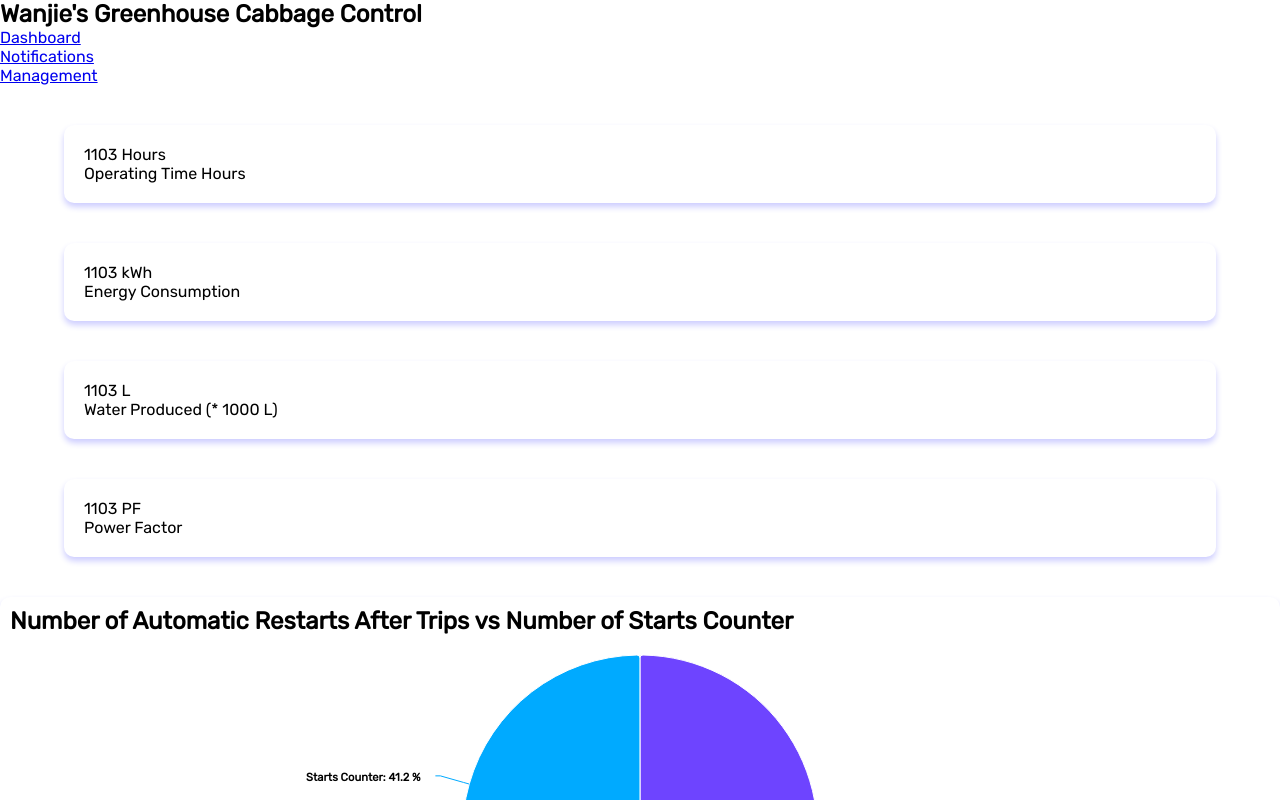
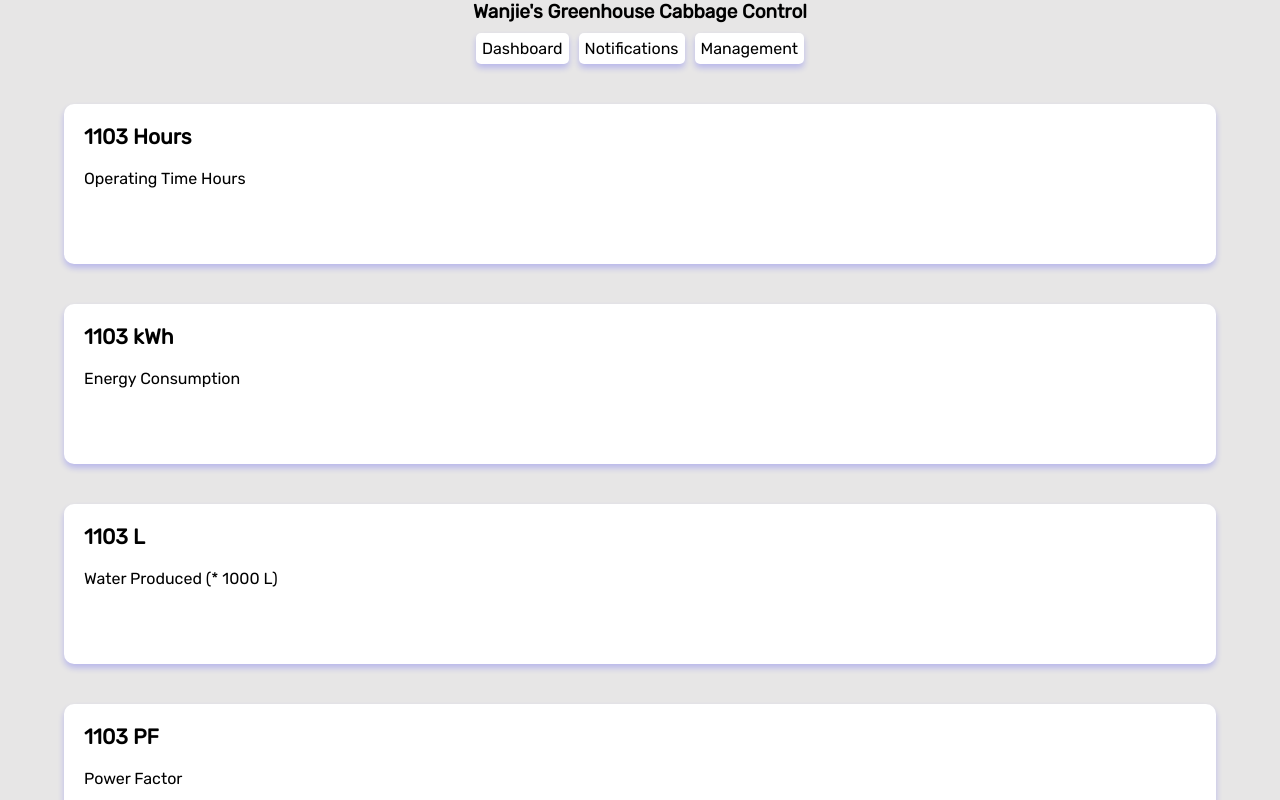
Before and after one commit to Team-Songa-Songa/IOT-Frontend, a React (Create React App) app: page /dashboard in a window 1280 px wide. Shown: the top 800 px of the page. Built offline with nearby package versions, Linux system fonts and the light colour scheme; a web font is replaced by a local one.

Commit message:
underway with the dashboard-  done

```diff
--- a/src/components/Admin/singleSite Dashboard/singleSite.css
+++ b/src/components/Admin/singleSite Dashboard/singleSite.css
@@ -1,3 +1,39 @@
+.single-site {
+  width: 100%;
+  min-height: 100vh;
+  background-color: rgb(231, 230, 230);
+}
+
+.single-site-h1 {
+  font-size: 19px;
+  text-align: center;
+}
+
+.minor-navs {
+  display: flex;
+  flex-direction: row;
+  gap: 10px;
+  margin-top: 10px;
+  justify-content: center;
+}
+
+/* Minor navigation item styling */
+.minor-navs-inner {
+  width: 100%;
+  background-color: white;
+  padding: 6px;
+  border-radius: 5px;
+  cursor: pointer;
+  box-shadow: 0px 4px 6px rgba(0, 0, 255, 0.2); /* Bluish box shadow */
+  transition: all 0.3s ease-in-out;
+}
+
+/* Link styling */
+.minor-navs-inner-p {
+  text-decoration: none;
+  color: black;
+}
+
 .main-dashboard {
   display: flex;
   flex-direction: column;
@@ -16,6 +52,26 @@
   padding: 20px; /* Added padding to make space for the chart */
   box-shadow: 0px 4px 6px rgba(0, 0, 255, 0.2); /* Bluish box shadow */
   transition: all 0.3s ease-in-out;
+  min-height: 20vh;
+}
+
+.upper-stats:hover {
+  background: linear-gradient(
+    90deg,
+    rgba(0, 123, 255, 1) 0%,
+    rgba(255, 255, 255, 1) 100%
+  ); /* Blue to white gradient */
+  color: white; /* Text color changes to white */
+  box-shadow: 0px 6px 8px rgba(0, 0, 255, 0.4); /* Slightly stronger shadow on hover */
+}
+
+.upper-stats-hours {
+  font-size: 21px;
+  font-weight: bold;
+}
+
+.upper-stats-text {
+  margin-top: 20px;
 }
 
 .charts {
```
